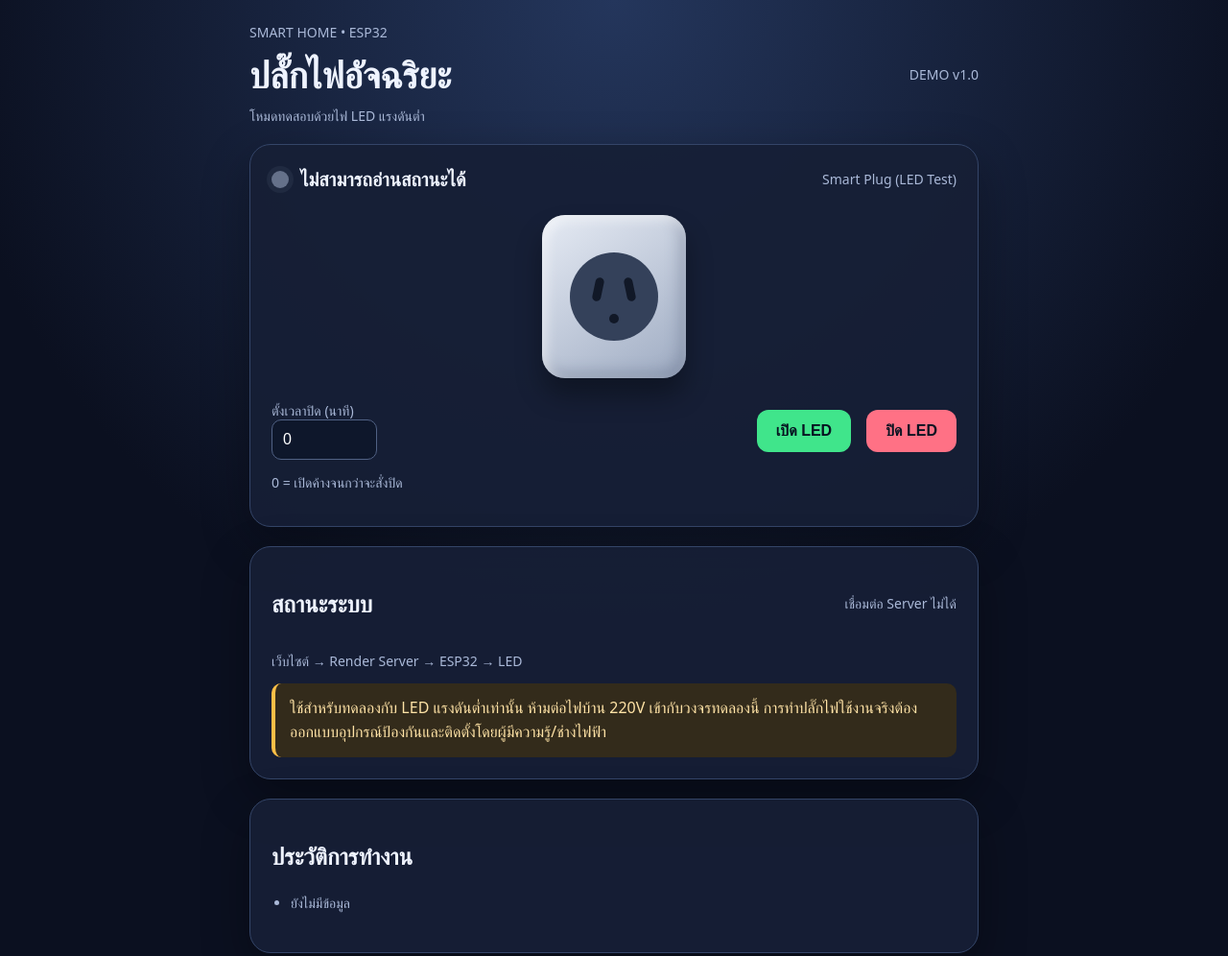
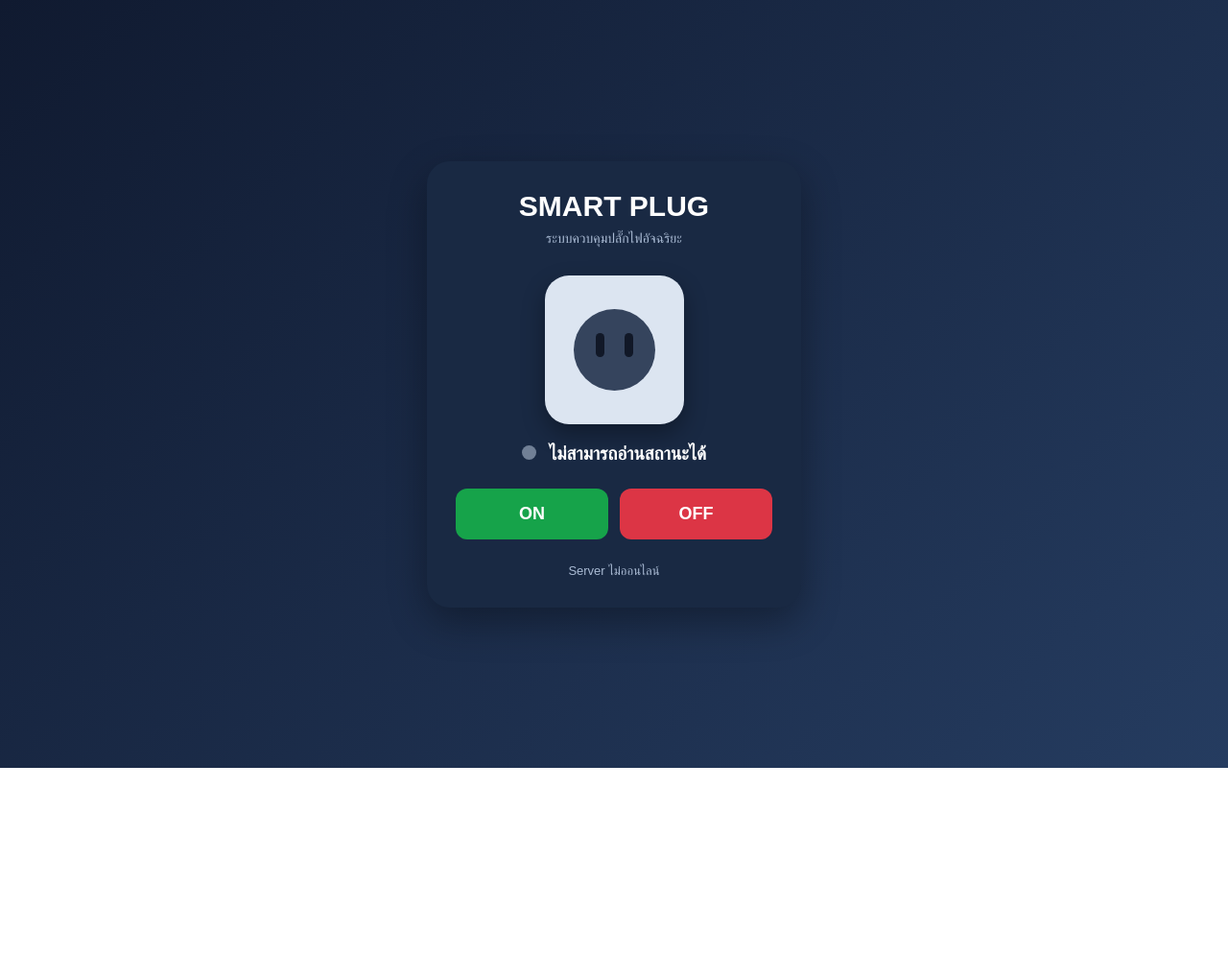
Before and after one commit to theBesCoco/smart-plug-led-demo, a website: page public/index.html in a window 1280 px wide. Shown: the whole page at 96% size. After the commit the page ends 800 px from the top, so only its background shows below. Drawn offline with Linux system fonts and the light colour scheme; no server answers.

Commit message:
Update index.html

```diff
--- a/public/index.html
+++ b/public/index.html
@@ -1,155 +1,216 @@
+
 <!DOCTYPE html>
 <html lang="th">
 <head>
 <meta charset="UTF-8">
 <meta name="viewport" content="width=device-width, initial-scale=1.0">
-  <title>Smart Plug | LED Test</title>
+<title>Smart Plug</title>
+
 <style>
-    :root { color-scheme: dark; }
 * { box-sizing: border-box; }
+
 body {
-      margin: 0; font-family: system-ui, sans-serif; color: #eef3ff;
-      background: radial-gradient(circle at top, #24365c, #0b1020 58%);
-      min-height: 100vh; padding: 24px;
+  margin: 0;
+  min-height: 100vh;
+  font-family: Arial, sans-serif;
+  background: linear-gradient(135deg,#101a30,#253c60);
+  color: white;
+  display: flex;
+  justify-content: center;
+  align-items: center;
+  padding: 20px;
 }
-    .wrap { max-width: 760px; margin: auto; }
-    header { display:flex; justify-content:space-between; gap:12px; align-items:center; }
-    h1 { font-size: clamp(26px, 5vw, 38px); margin: 8px 0; }
-    .tag { color:#aab9d8; font-size:14px; }
-    .card {
-      background: rgba(22,31,54,.92); border:1px solid #344568;
-      border-radius:22px; padding:22px; margin-top:20px;
-      box-shadow: 0 18px 50px #0005;
+
+.container {
+  width: 100%;
+  max-width: 390px;
+  background: #192943;
+  padding: 30px;
+  border-radius: 24px;
+  text-align: center;
+  box-shadow: 0 15px 40px #0005;
 }
-    .row { display:flex; justify-content:space-between; align-items:center; gap:16px; flex-wrap:wrap; }
-    .status { display:flex; align-items:center; gap:12px; font-size:20px; font-weight:700; }
-    .lamp { width:18px; height:18px; border-radius:50%; background:#65718a; box-shadow:0 0 0 5px #65718a22; }
-    .lamp.on { background:#40e58b; box-shadow:0 0 22px #40e58b; }
+
+h1 { margin: 0 0 8px; font-size: 30px; }
+.subtitle { color: #aabbd4; font-size: 14px; }
+
 .plug {
-      width:150px; height:170px; margin:24px auto; border-radius:24px;
-      background:linear-gradient(145deg,#e6ebf4,#9eabc2); color:#26334b;
-      display:grid; place-items:center; position:relative;
-      box-shadow: inset 5px 5px 12px #fff8, inset -7px -7px 15px #53617b55, 0 18px 28px #0005;
+  width: 145px;
+  height: 155px;
+  margin: 30px auto 20px;
+  background: #dce5f1;
+  border-radius: 25px;
+  display: flex;
+  justify-content: center;
+  align-items: center;
+  box-shadow: 0 10px 25px #0005;
 }
-    .socket { width:92px; height:92px; border-radius:50%; background:#34415a; position:relative; }
-    .socket:before,.socket:after { content:""; position:absolute; top:26px; width:9px; height:25px; border-radius:8px; background:#111827; }
-    .socket:before { left:25px; transform:rotate(12deg); }
-    .socket:after { right:25px; transform:rotate(-12deg); }
-    .socket i { position:absolute; width:10px; height:10px; border-radius:50%; background:#111827; left:41px; bottom:18px; }
-    .plug.lit { box-shadow:0 0 35px #40e58b66, inset 5px 5px 12px #fff8, inset -7px -7px 15px #53617b55; }
+
+.socket {
+  width: 85px;
+  height: 85px;
+  border-radius: 50%;
+  background: #35445d;
+  position: relative;
+}
+
+.socket:before, .socket:after {
+  content: "";
+  position: absolute;
+  top: 25px;
+  width: 9px;
+  height: 25px;
+  border-radius: 8px;
+  background: #111827;
+}
+
+.socket:before { left: 23px; }
+.socket:after { right: 23px; }
+
+#lamp {
+  width: 15px;
+  height: 15px;
+  border-radius: 50%;
+  display: inline-block;
+  background: #718096;
+  margin-right: 8px;
+}
+
+#lamp.on {
+  background: #36e58b;
+  box-shadow: 0 0 15px #36e58b;
+}
+
+.status {
+  font-size: 19px;
+  font-weight: bold;
+}
+
+.buttons {
+  display: flex;
+  gap: 12px;
+  margin-top: 25px;
+}
+
 button {
-      border:0; border-radius:12px; padding:13px 20px; font-size:16px;
-      font-weight:700; cursor:pointer; color:#071321; background:#40e58b;
+  flex: 1;
+  border: none;
+  border-radius: 12px;
+  padding: 16px;
+  font-size: 18px;
+  font-weight: bold;
+  cursor: pointer;
+  color: white;
 }
-    button.off { background:#ff7185; }
-    button:disabled { opacity:.5; cursor:wait; }
-    input {
-      width:110px; padding:11px; border-radius:10px; border:1px solid #506184;
-      background:#0e172b; color:white; font-size:16px;
+
+#onBtn { background: #16a34a; }
+#offBtn { background: #dc3545; }
+
+button:disabled {
+  opacity: .5;
+  cursor: wait;
 }
-    .muted { color:#aab9d8; font-size:14px; }
-    .history { padding-left:20px; line-height:1.9; }
-    .warning { border-left:4px solid #ffbf47; background:#332b1b; padding:13px 15px; border-radius:10px; color:#ffe3a6; line-height:1.6; }
-    @media(max-width:520px) { body{padding:14px} .card{padding:17px} }
+
+.connection {
+  margin-top: 25px;
+  color: #aabbd4;
+  font-size: 13px;
+}
+
 </style>
 </head>
+
 <body>
-  <main class="wrap">
-    <header>
-      <div>
-        <div class="tag">SMART HOME • ESP32</div>
-        <h1>ปลั๊กไฟอัจฉริยะ</h1>
-        <div class="tag">โหมดทดสอบด้วยไฟ LED แรงดันต่ำ</div>
+<div class="container">
+
+  <h1>SMART PLUG</h1>
+  <div class="subtitle">ระบบควบคุมปลั๊กไฟอัจฉริยะ</div>
+
+  <div class="plug">
+    <div class="socket"></div>
   </div>
-      <div class="tag">DEMO v1.0</div>
-    </header>
 
-    <section class="card">
-      <div class="row">
-        <div class="status"><span id="lamp" class="lamp"></span><span id="stateText">กำลังเชื่อมต่อ...</span></div>
-        <span id="device" class="tag">Smart Plug (LED Test)</span>
+  <div class="status">
+    <span id="lamp"></span>
+    <span id="stateText">กำลังเชื่อมต่อ...</span>
   </div>
-      <div id="plug" class="plug"><div class="socket"><i></i></div></div>
-      <div class="row">
-        <label class="muted" for="minutes">ตั้งเวลาปิด (นาที)<br><input id="minutes" type="number" min="0" max="1440" value="0"></label>
-        <div class="row">
-          <button id="onBtn" onclick="setSwitch(true)">เปิด LED</button>
-          <button id="offBtn" class="off" onclick="setSwitch(false)">ปิด LED</button>
+
+  <div class="buttons">
+    <button id="onBtn" onclick="setSwitch(true)">ON</button>
+    <button id="offBtn" onclick="setSwitch(false)">OFF</button>
   </div>
+
+  <div class="connection" id="connection">
+    กำลังตรวจสอบระบบ...
   </div>
-      <p class="muted" id="timerText">0 = เปิดค้างจนกว่าจะสั่งปิด</p>
-    </section>
 
-    <section class="card">
-      <div class="row"><h2>สถานะระบบ</h2><span id="connection" class="tag">กำลังตรวจสอบ...</span></div>
-      <p class="muted">เว็บไซต์ → Render Server → ESP32 → LED</p>
-      <div class="warning">
-        ใช้สำหรับทดลองกับ LED แรงดันต่ำเท่านั้น ห้ามต่อไฟบ้าน 220V เข้ากับวงจรทดลองนี้
-        การทำปลั๊กไฟใช้งานจริงต้องออกแบบอุปกรณ์ป้องกันและติดตั้งโดยผู้มีความรู้/ช่างไฟฟ้า
 </div>
-    </section>
-
-    <section class="card">
-      <h2>ประวัติการทำงาน</h2>
-      <ul id="history" class="history"><li class="muted">ยังไม่มีข้อมูล</li></ul>
-    </section>
-  </main>
 
 <script>
-  const $ = (id) => document.getElementById(id);
+const $ = id => document.getElementById(id);
 let busy = false;
 
 async function refresh() {
   try {
-      const response = await fetch("/api/state", { cache: "no-store" });
-      if (!response.ok) throw new Error("server");
-      const s = await response.json();
-      $("connection").textContent = "Server ออนไลน์";
-      $("device").textContent = s.deviceName;
-      $("lamp").classList.toggle("on", s.on);
-      $("plug").classList.toggle("lit", s.on);
-      $("stateText").textContent = s.on ? "เปิดอยู่" : "ปิดอยู่";
-      $("timerText").textContent = s.remainingSeconds === null
-        ? (s.on ? "เปิดค้างจนกว่าจะสั่งปิด" : "ไม่มีการตั้งเวลาปิด")
-        : `เหลือเวลา ${Math.floor(s.remainingSeconds/60)} นาที ${s.remainingSeconds%60} วินาที`;
-      $("history").innerHTML = s.history.length
-        ? s.history.map(x => `<li>${new Date(x.time).toLocaleTimeString("th-TH")} — ${escapeHtml(x.message)}</li>`).join("")
-        : "<li class='muted'>ยังไม่มีประวัติ</li>";
-    } catch (e) {
-      $("connection").textContent = "เชื่อมต่อ Server ไม่ได้";
+    const response = await fetch("/api/state", {
+      cache: "no-store"
+    });
+
+    if (!response.ok) throw new Error();
+
+    const data = await response.json();
+    const relay = data.channels[0];
+
+    $("lamp").classList.toggle("on", relay.on);
+
+    $("stateText").textContent =
+      relay.on ? "เปิดอยู่" : "ปิดอยู่";
+
+    $("connection").textContent =
+      "Server ออนไลน์ | Relay 1";
+
+  } catch (error) {
     $("stateText").textContent = "ไม่สามารถอ่านสถานะได้";
+    $("connection").textContent = "Server ไม่ออนไลน์";
   }
-  }
-
-  function escapeHtml(value) {
-    return String(value).replace(/[&<>"']/g, c => ({
-      "&":"&amp;", "<":"&lt;", ">":"&gt;", '"':"&quot;", "'":"&#39;"
-    }[c]));
 }
 
 async function setSwitch(on) {
   if (busy) return;
+
   busy = true;
-    $("onBtn").disabled = $("offBtn").disabled = true;
+  $("onBtn").disabled = true;
+  $("offBtn").disabled = true;
+
   try {
-      const minutes = Math.max(0, Math.min(1440, Number($("minutes").value) || 0));
-      const r = await fetch("/api/switch", {
+    const response = await fetch("/api/switch", {
       method: "POST",
-        headers: { "Content-Type": "application/json" },
-        body: JSON.stringify({ on, minutes: on ? minutes : 0 })
+      headers: {
+        "Content-Type": "application/json"
+      },
+      body: JSON.stringify({
+        channel: 1,
+        on: on,
+        minutes: 0
+      })
     });
-      if (!r.ok) throw new Error("request");
+
+    if (!response.ok) throw new Error();
+
     await refresh();
-    } catch (e) {
+
+  } catch (error) {
     $("connection").textContent = "ส่งคำสั่งไม่สำเร็จ";
-    } finally {
+  }
+
   busy = false;
-      $("onBtn").disabled = $("offBtn").disabled = false;
-    }
+  $("onBtn").disabled = false;
+  $("offBtn").disabled = false;
 }
 
 refresh();
 setInterval(refresh, 2000);
 </script>
+
 </body>
 </html>
```
Lines whose indentation alone changed are shown as unchanged.
